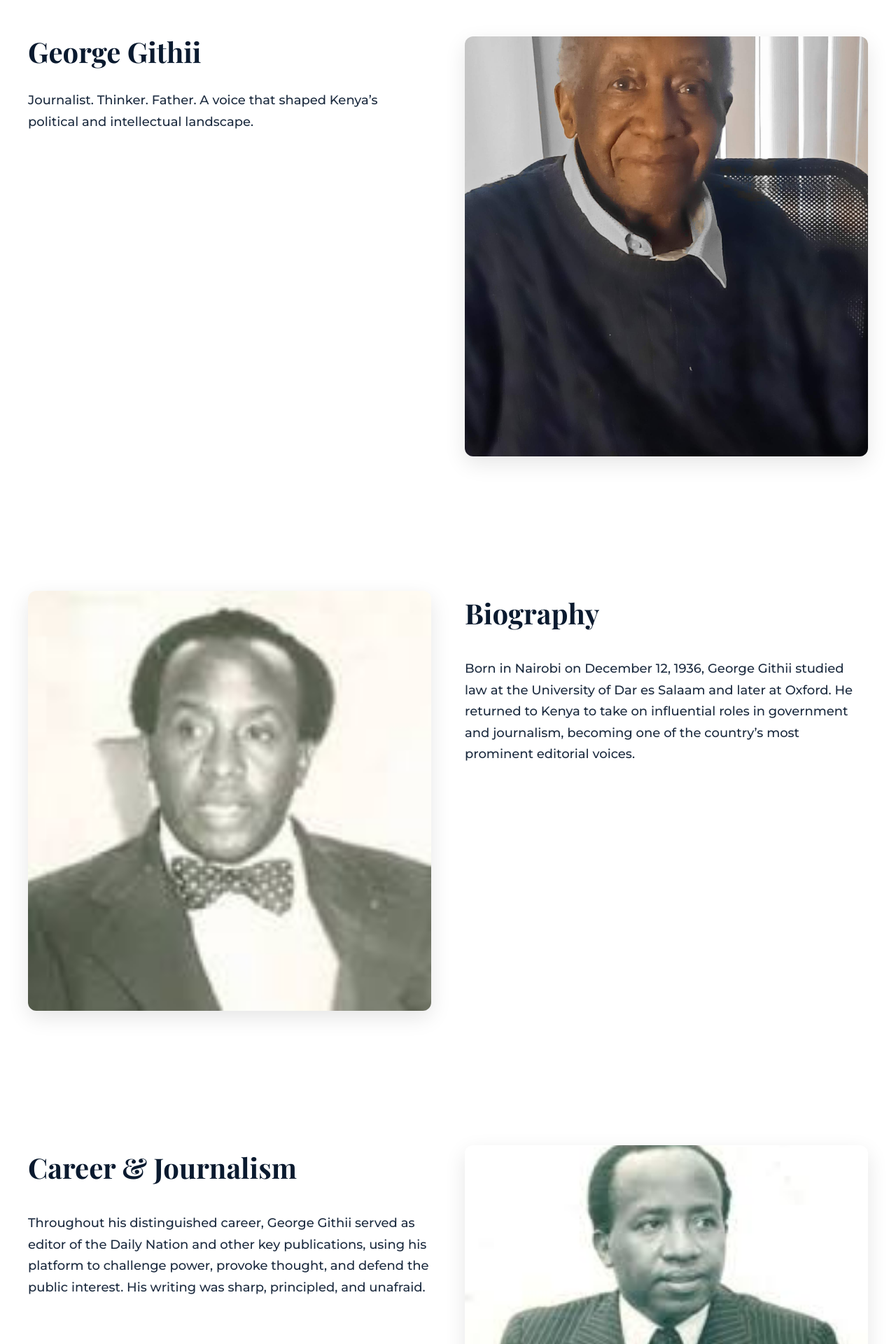
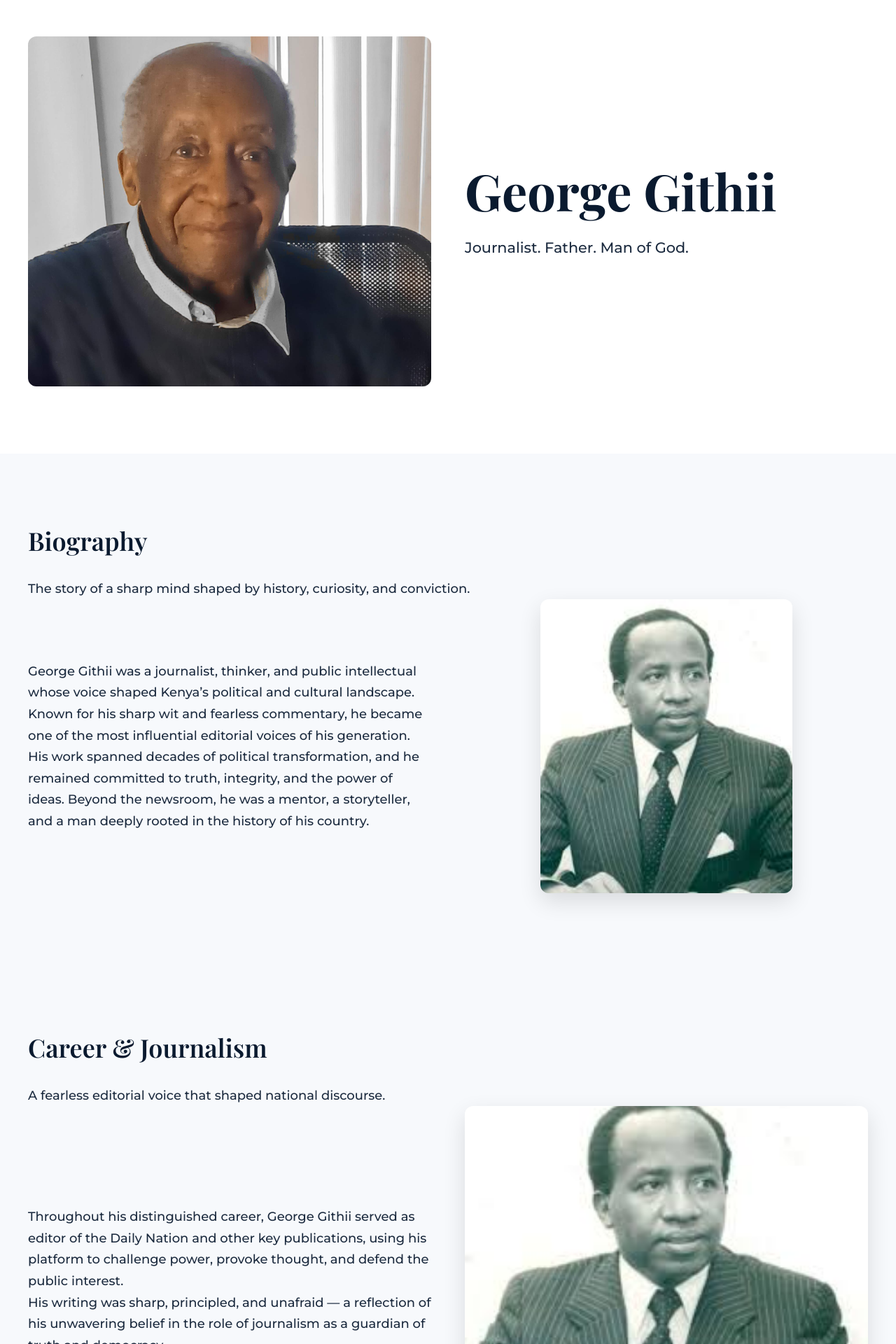
Before and after one commit to kikinjeri/tribute-site, a Next.js app: page / in a window 1280 px wide. Shown: the part 140-2060 px from the top of the page at 70% size. Built offline with nearby package versions, Linux system fonts and the light colour scheme.

Commit message:
changed pictures, modified text, made styles more uniform, refactored code

```diff
--- a/components/Bio.tsx
+++ b/components/Bio.tsx
@@ -2,27 +2,50 @@ import Image from "next/image";
 
 export default function Bio() {
   return (
-    <section id="bio" className="section">
-      <div className="section-container section-row reverse">
+    <section id="bio" className="section section--alt">
+      <div className="section-container">
+        {/* Title */}
+        <h2 className="section-title fade-in">Biography</h2>
+
+        {/* Narrative transition */}
+        <p className="section-subtitle fade-in">
+          The story of a sharp mind shaped by history, curiosity, and
+          conviction.
+        </p>
+
+        <div className="section-row fade-in">
+          {/* TEXT COLUMN */}
           <div>
-          <h2 className="section-title">Biography</h2>
             <p className="section-text">
-            Born in Nairobi on December 12, 1936, George Githii studied law at
-            the University of Dar es Salaam and later at Oxford. He returned to
-            Kenya to take on influential roles in government and journalism,
-            becoming one of the country’s most prominent editorial voices.
+              George Githii was a journalist, thinker, and public intellectual
+              whose voice shaped Kenya’s political and cultural landscape. Known
+              for his sharp wit and fearless commentary, he became one of the
+              most influential editorial voices of his generation.
+            </p>
+
+            <p className="section-text">
+              His work spanned decades of political transformation, and he
+              remained committed to truth, integrity, and the power of ideas.
+              Beyond the newsroom, he was a mentor, a storyteller, and a man
+              deeply rooted in the history of his country.
             </p>
           </div>
 
+          {/* IMAGE COLUMN */}
           <div className="imageColumn">
+            <div className="section-imageWrapper">
               <Image
-            src="/gallery/bowtie.jpg"
+                src="/gallery/suit.jpg"
                 alt="George Githii"
+                fill
                 className="section-image"
-            width={500}
-            height={600}
               />
             </div>
+          </div>
+        </div>
+
+        {/* Optional divider for flow */}
+        <div className="section-divider fade-in"></div>
       </div>
     </section>
   );
--- a/components/Career.tsx
+++ b/components/Career.tsx
@@ -3,17 +3,33 @@ import Image from "next/image";
 export default function Career() {
   return (
     <section id="career" className="section">
-      <div className="section-container section-row">
+      <div className="section-container">
+        {/* Title */}
+        <h2 className="section-title fade-in">Career & Journalism</h2>
+
+        {/* Narrative transition */}
+        <p className="section-subtitle fade-in">
+          A fearless editorial voice that shaped national discourse.
+        </p>
+
+        <div className="section-row fade-in">
+          {/* TEXT COLUMN */}
           <div>
-          <h2 className="section-title">Career & Journalism</h2>
             <p className="section-text">
-            Throughout his distinguished career, George Githii served as editor
-            of the Daily Nation and other key publications, using his platform
-            to challenge power, provoke thought, and defend the public interest.
-            His writing was sharp, principled, and unafraid.
+              Throughout his distinguished career, George Githii served as
+              editor of the Daily Nation and other key publications, using his
+              platform to challenge power, provoke thought, and defend the
+              public interest.
+            </p>
+
+            <p className="section-text">
+              His writing was sharp, principled, and unafraid — a reflection of
+              his unwavering belief in the role of journalism as a guardian of
+              truth and democracy.
             </p>
           </div>
 
+          {/* IMAGE COLUMN */}
           <div className="imageColumn">
             <Image
               src="/gallery/suit.jpg"
@@ -24,6 +40,10 @@ export default function Career() {
             />
           </div>
         </div>
+
+        {/* Divider for flow */}
+        <div className="section-divider fade-in"></div>
+      </div>
     </section>
   );
 }
--- a/components/Hero.tsx
+++ b/components/Hero.tsx
@@ -2,24 +2,25 @@ import Image from "next/image";
 
 export default function Hero() {
   return (
-    <section id="home" className="section">
-      <div className="section-container section-row">
-        <div>
-          <h1 className="section-title">George Githii</h1>
-          <p className="section-text">
-            Journalist. Thinker. Father. A voice that shaped Kenya’s political
-            and intellectual landscape.
-          </p>
-        </div>
-
-        <div className="imageColumn">
+    <section id="home" className="hero-section">
+      <div className="hero-container">
+        {/* LEFT: IMAGE */}
+        <div className="hero-imageWrapper">
           <Image
             src="/gallery/dad5.jpg"
             alt="George Githii"
-            className="section-image"
-            width={500}
-            height={600}
+            fill
+            className="hero-image"
+            priority
           />
+        </div>
+
+        {/* RIGHT: TEXT */}
+        <div className="hero-text">
+          <h1 className="hero-title">George Githii</h1>
+          <p className="hero-tagline">
+            Journalist. Father. Man of God.
+          </p>
         </div>
       </div>
     </section>
--- a/styles/sections.css
+++ b/styles/sections.css
@@ -5,7 +5,7 @@
 .section {
   width: 100%;
   padding: 6rem 0;
-  background: #ffffff;
+  background: var(--color-bg);
   scroll-margin-top: 120px;
 }
 
@@ -25,7 +25,7 @@
 }
 
 /* ------------------------------------------------------
-   GRID / ROWS (ALTERNATING)
+   GRID / ROWS
 ------------------------------------------------------ */
 
 .section-row {
@@ -37,10 +37,11 @@
 @media (min-width: 900px) {
   .section-row {
     grid-template-columns: 1fr 1fr;
-    align-items: start;
+    align-items: center;
   }
 }
 
+/* Reversed layout */
 .section-row.reverse {
   display: grid;
   gap: 3rem;
@@ -50,7 +51,7 @@
 @media (min-width: 900px) {
   .section-row.reverse {
     grid-template-columns: 1fr 1fr;
-    align-items: start;
+    align-items: center;
     direction: rtl;
   }
 
@@ -60,29 +61,22 @@
 }
 
 /* ------------------------------------------------------
-   TYPOGRAPHY
+   TYPOGRAPHY (inherits global styles)
 ------------------------------------------------------ */
 
 .section-title {
   font-family: var(--font-serif);
-  font-size: clamp(2rem, 4vw, 2.5rem);
-  font-weight: 700;
+  font-size: clamp(1.75rem, 4vw, 2.25rem);
+  font-weight: 600;
   color: var(--color-navy);
-  margin-bottom: 2rem;
-}
-
-.section-subtitle {
-  font-family: var(--font-primary);
-  font-size: 1.25rem;
-  color: var(--color-navy-soft);
-  margin-bottom: 1rem;
+  margin-bottom: 1.5rem;
 }
 
 .section-text {
   font-family: var(--font-primary);
   font-size: 1.125rem;
+  color: var(--color-navy-soft);
   line-height: 1.7;
-  color: var(--color-navy-soft);
   max-width: 800px;
 }
 
@@ -91,11 +85,19 @@
 ------------------------------------------------------ */
 
 .section-image {
+  object-fit: cover;
+  object-position: center;
+  border-radius: 0.75rem;
+  box-shadow: 0 12px 32px rgba(0, 0, 0, 0.12);
+}
+
+.section-imageWrapper {
+  position: relative;
   width: 100%;
-  border-radius: 0.75rem;
-  object-fit: cover;
-  box-shadow: 0 10px 30px rgba(0, 0, 0, 0.1);
+  max-width: 360px;
+  height: 420px; /* controls final height */
 }
+
 
 .imageColumn {
   display: flex;
@@ -103,7 +105,9 @@
   align-items: flex-start;
 }
 
-/* GALLERY GRID */
+/* ------------------------------------------------------
+   GALLERY GRID (Father section)
+------------------------------------------------------ */
 
 .gallery {
   display: grid;
@@ -122,10 +126,160 @@
   align-items: center;
 }
 
-.section-left {
-  text-align: left;
+
+/* Force all hero text to white */
+/* ------------------------------------------------------
+   HERO SECTION — CINEMATIC LAYOUT
+------------------------------------------------------ */
+/* HERO LAYOUT */
+.hero-section {
+  width: 100%;
+  padding: 6rem 0;
+  background: #ffffff;
 }
 
-.section-right {
-  text-align: right;
+.hero-container {
+  max-width: 1200px;
+  margin: 0 auto;
+  padding: 0 2rem;
+
+  display: grid;
+  grid-template-columns: 1fr;
+  gap: 3rem;
+  align-items: center;
 }
+
+@media (min-width: 900px) {
+  .hero-container {
+    grid-template-columns: 1fr 1fr; /* image left, text right */
+  }
+}
+
+/* IMAGE */
+.hero-imageWrapper {
+  position: relative;
+  width: 100%;
+  height: 500px; /* prevents squishing */
+  border-radius: 0.75rem;
+  overflow: hidden;
+}
+
+.hero-image {
+  object-fit: cover;
+  object-position: center top;
+}
+
+/* TEXT */
+.hero-text {
+  display: flex;
+  flex-direction: column;
+  justify-content: center;
+  color: var(--color-navy);
+  padding: 1rem 0;
+}
+
+.hero-title {
+  font-family: var(--font-serif);
+  font-size: clamp(3rem, 6vw, 4.5rem);
+  font-weight: 700;
+  line-height: 1.1;
+  margin-bottom: 1.5rem;
+}
+
+.hero-tagline {
+  font-size: 1.3rem;
+  line-height: 1.7;
+  max-width: 500px;
+  color: var(--color-navy-soft);
+}
+
+
+/* ------------------------------------------------------
+   RESPONSIVE BEHAVIOR
+------------------------------------------------------ */
+
+@media (max-width: 900px) {
+  .hero-section {
+    padding: 0 2rem;
+    justify-content: center;
+    text-align: center;
+  }
+
+  .hero-imageWrapper {
+    width: 100%;
+    height: 100%;
+    opacity: 0.35;           /* softer background for mobile */
+  }
+
+  .hero-text {
+    margin-left: 0;
+    max-width: 90%;
+  }
+}
+
+@media (max-width: 600px) {
+  .hero-title {
+    font-size: clamp(2.2rem, 8vw, 3rem);
+  }
+
+  .hero-tagline {
+    font-size: 1.1rem;
+  }
+}
+
+
+/* ------------------------------------------------------
+   RESPONSIVE BEHAVIOR
+------------------------------------------------------ */
+
+@media (max-width: 900px) {
+  .hero-section {
+    padding: 0 2rem;
+    justify-content: center;
+    text-align: center;
+  }
+
+  .hero-imageWrapper {
+    width: 100%;
+    height: 100%;
+    opacity: 0.35;           /* softer background for mobile */
+  }
+
+  .hero-text {
+    margin-left: 0;
+    max-width: 90%;
+  }
+}
+
+@media (max-width: 600px) {
+  .hero-title {
+    font-size: clamp(2.2rem, 8vw, 3rem);
+  }
+
+  .hero-tagline {
+    font-size: 1.1rem;
+  }
+}
+
+
+
+/* ------------------------------------------------------
+   COMPONENT-SPECIFIC UTILITIES
+------------------------------------------------------ */
+
+.textBlock {
+  max-width: 600px;
+}
+
+.imageWrapper {
+  display: flex;
+  justify-content: center;
+}
+
+.image {
+  width: 100%;
+  max-width: 350px;
+  border-radius: 0.75rem;
+  object-fit: cover;
+  box-shadow: 0 10px 30px rgba(0,0,0,0.1);
+}
```
Also changed, not shown: components/Father.tsx (+37 -22 lines). Lines whose indentation alone changed are shown as unchanged.
